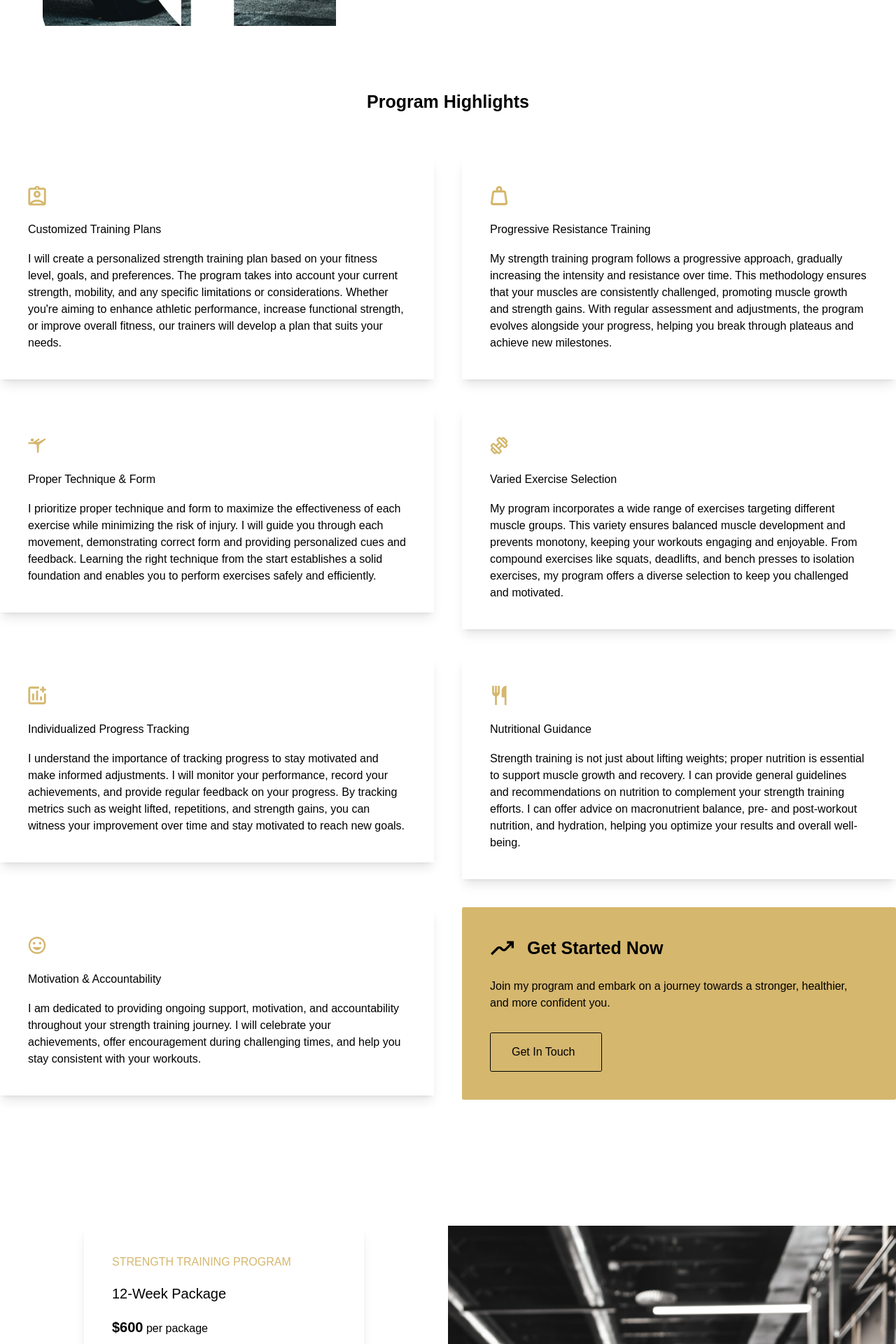
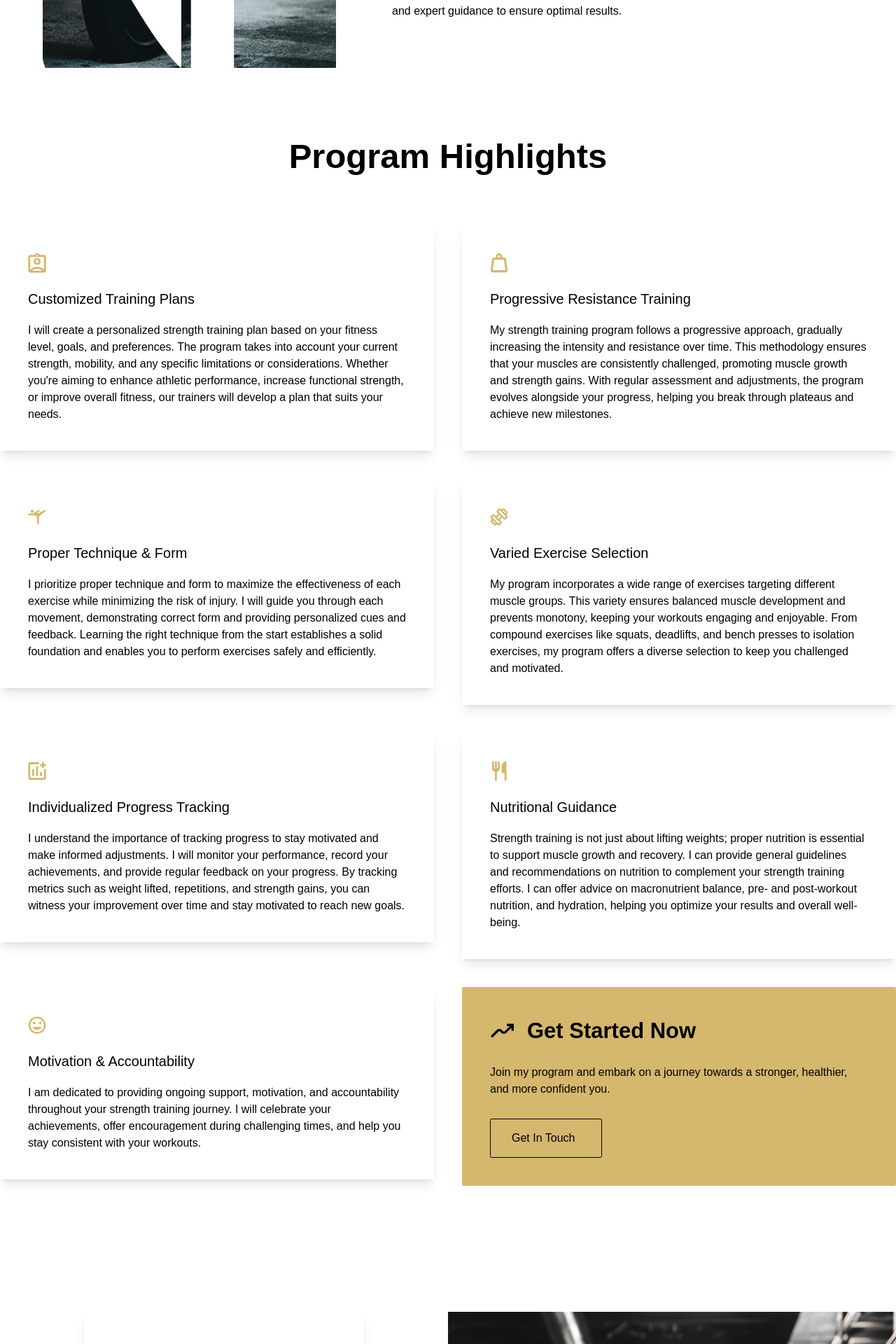
Before and after one commit to StuartMolnar/kevin-ye, a Next.js app: page /strength-training in a window 1280 px wide. Shown: the part 660-2580 px from the top of the page at 70% size. Built offline with nearby package versions, Linux system fonts and the light colour scheme.

Commit message:
desktop QA issues fixed

```diff
--- a/components/ClientStory.tsx
+++ b/components/ClientStory.tsx
@@ -17,7 +17,7 @@ type ClientStoryProps = {
           <img src="/hero-bar-gold.svg" alt="" className="w-[73px]  h-[5px]" />
           <img src="/hero-bar-black.svg" alt="" className="w-[73px] h-[5px] ml-1" />
         </div>
-        <div className="mt-[24px] md:mt-[40px] px-2 space-y-5 max-h-[450px] lg:max-h-[10000px] overflow-auto">
+        <div className="mt-[24px] md:mt-[40px] space-y-5 max-h-[450px] lg:max-h-[10000px] overflow-auto">
           {paragraphedDescription}
         </div>
       </div>
--- a/components/ServicesCarousel.tsx
+++ b/components/ServicesCarousel.tsx
@@ -115,12 +115,12 @@ const ServicesCarousel = () => {
         </div>
       </div>
 
-      <div className='relative flex pt-[40px] md:pt-[90px]'>
+      <div className='relative flex pt-[40px] mx-auto md:pt-[90px] max-w-[2000px]'>
         <div className={currentSlide === 0 ? "hidden" : "hidden md:block z-30 absolute left-16 top-1/2 transform -translate-y-1/2"}>
           <CarouselArrow initialSrc="/carousel-arrow-left.svg" hoverSrc="/carousel-arrow-left-hover.svg" onClick={handlePrev}/>
         </div>
 
-        <Slider {...settings} ref={sliderRef} className="w-[calc(100%-20%)] mx-auto space-x-5 md:w-4/5 service-carousel">
+        <Slider {...settings} ref={sliderRef} className="w-[calc(100%-20%)] mx-auto space-x-5 md:w-4/5 max-w-[1850px] service-carousel">
           {services.map((service, index) => (
               <div key={index} className="">
                   <ServiceCard
--- a/pages/strength-training.tsx
+++ b/pages/strength-training.tsx
@@ -9,16 +9,16 @@ export default function StrengthTraining() {
 
       <Navbar />
 
-      <main className="min-h-screen font-normal text-black bg-white font-poppins text-body pt-[185px]">
+      <main className="min-h-screen font-normal text-black bg-white font-poppins text-body pt-[185px] mt-[60px]">
 
         <section className="flex">
           <img src="/services/strength-training-hero-image.jpg" alt="" className="object-cover w-3/5 max-h-[40vw]" />
           <div className="flex flex-col items-center justify-center w-full">
             <div className="flex flex-col max-w-[900px] px-20">
-              <p className="font-medium text-header-sub text-gold">
+              <p className="font-medium text-header-sub md:text-header-sub-dsk text-gold">
                 STRENGTH TRAINING PROGRAM
               </p>
-              <h1 className="pt-3 font-bold text-h1">Become stronger, fitter, and more confident</h1>
+              <h1 className="pt-3 font-bold text-h1 md:text-h1-dsk">Become stronger, fitter, and more confident</h1>
               <div className="flex pt-3">
                   <img src="/about-bar-gold.svg" alt="" className="w-24 h-3" />
                   <img src="/about-bar-black.svg" alt="" className="w-24 h-3 -ml-1" />
@@ -31,54 +31,54 @@ export default function StrengthTraining() {
           </div>
         </section>
 
-        <section className="flex flex-col items-center pt-[90px]">
-          <h1 className="font-bold text-h1">Program Highlights</h1>
+        <section id="program-highlights-section" className="flex flex-col items-center pt-[90px]">
+          <h1 className="font-bold text-h1 md:text-h1-dsk">Program Highlights</h1>
           <div className="grid items-start grid-cols-1 md:grid-cols-2 max-w-[1500px] md:gap-10 pt-[60px]">
             <div className="flex flex-col col-span-1 p-10 pt-0 shadow-lg md:pt-10">
               <img src="/services/avatar-icon.svg" alt="" className="w-[26px] h-[29px]" />
-              <p className="font-medium text-header-sub pt-[22px]">Customized Training Plans</p>
+              <p className="font-medium text-header-sub md:text-header-sub-dsk pt-[22px]">Customized Training Plans</p>
               <p className="pt-[18px]">
                 I will create a personalized strength training plan based on your fitness level, goals, and preferences. The program takes into account your current strength, mobility, and any specific limitations or considerations. Whether you&apos;re aiming to enhance athletic performance, increase functional strength, or improve overall fitness, our trainers will develop a plan that suits your needs.
               </p>
             </div>
             <div className="flex flex-col col-span-1 p-10 pt-0 shadow-lg md:pt-10">
               <img src="/services/weight-icon.svg" alt="" className="w-[26px] h-[29px]" />
-              <p className="font-medium text-header-sub pt-[22px]">Progressive Resistance Training</p>
+              <p className="font-medium text-header-sub md:text-header-sub-dsk pt-[22px]">Progressive Resistance Training</p>
               <p className="pt-[18px]">
                 My strength training program follows a progressive approach, gradually increasing the intensity and resistance over time. This methodology ensures that your muscles are consistently challenged, promoting muscle growth and strength gains. With regular assessment and adjustments, the program evolves alongside your progress, helping you break through plateaus and achieve new milestones.
               </p>
             </div>
             <div className="flex flex-col col-span-1 p-10 pt-0 shadow-lg md:pt-10">
               <img src="/services/gymnast-icon.svg" alt="" className="w-[26px] h-[29px]" />
-              <p className="font-medium text-header-sub pt-[22px]">Proper Technique & Form</p>
+              <p className="font-medium text-header-sub md:text-header-sub-dsk pt-[22px]">Proper Technique & Form</p>
               <p className="pt-[18px]">
                 I prioritize proper technique and form to maximize the effectiveness of each exercise while minimizing the risk of injury. I will guide you through each movement, demonstrating correct form and providing personalized cues and feedback. Learning the right technique from the start establishes a solid foundation and enables you to perform exercises safely and efficiently.
               </p>
             </div>
             <div className="flex flex-col col-span-1 p-10 pt-0 shadow-lg md:pt-10">
               <img src="/services/dumbell-icon.svg" alt="" className="w-[26px] h-[29px]" />
-              <p className="font-medium text-header-sub pt-[22px]">Varied Exercise Selection</p>
+              <p className="font-medium text-header-sub md:text-header-sub-dsk pt-[22px]">Varied Exercise Selection</p>
               <p className="pt-[18px]">
                 My program incorporates a wide range of exercises targeting different muscle groups. This variety ensures balanced muscle development and prevents monotony, keeping your workouts engaging and enjoyable. From compound exercises like squats, deadlifts, and bench presses to isolation exercises, my program offers a diverse selection to keep you challenged and motivated.
               </p>
             </div>
             <div className="flex flex-col col-span-1 p-10 pt-0 shadow-lg md:pt-10">
               <img src="/services/chart-icon.svg" alt="" className="w-[26px] h-[29px]" />
-              <p className="font-medium text-header-sub pt-[22px]">Individualized Progress Tracking</p>
+              <p className="font-medium text-header-sub md:text-header-sub-dsk pt-[22px]">Individualized Progress Tracking</p>
               <p className="pt-[18px]">
                I understand the importance of tracking progress to stay motivated and make informed adjustments. I will monitor your performance, record your achievements, and provide regular feedback on your progress. By tracking metrics such as weight lifted, repetitions, and strength gains, you can witness your improvement over time and stay motivated to reach new goals.
               </p>
             </div>
             <div className="flex flex-col col-span-1 p-10 pt-0 shadow-lg md:pt-10">
               <img src="/services/cutlery-icon.svg" alt="" className="w-[26px] h-[29px]" />
-              <p className="font-medium text-header-sub pt-[22px]">Nutritional Guidance</p>
+              <p className="font-medium text-header-sub md:text-header-sub-dsk pt-[22px]">Nutritional Guidance</p>
               <p className="pt-[18px]">
                Strength training is not just about lifting weights; proper nutrition is essential to support muscle growth and recovery. I can provide general guidelines and recommendations on nutrition to complement your strength training efforts. I can offer advice on macronutrient balance, pre- and post-workout nutrition, and hydration, helping you optimize your results and overall well-being.
               </p>
             </div>
             <div className="flex flex-col col-span-1 p-10 pt-0 shadow-lg md:pt-10">
               <img src="/services/smiley-icon.svg" alt="" className="w-[26px] h-[29px]" />
-              <p className="font-medium text-header-sub pt-[22px]">Motivation & Accountability</p>
+              <p className="font-medium text-header-sub md:text-header-sub-dsk pt-[22px]">Motivation & Accountability</p>
               <p className="pt-[18px]">
                I am dedicated to providing ongoing support, motivation, and accountability throughout your strength training journey. I will celebrate your achievements, offer encouragement during challenging times, and help you stay consistent with your workouts.
               </p>
@@ -86,7 +86,7 @@ export default function StrengthTraining() {
             <div className="flex flex-col col-span-1 p-10 mt-10 md:mt-0 bg-gold md:rounded-[2.5px]">
               <div className="flex items-center">
                 <img src="/services/upward-arrow-icon.svg" alt="" className="w-[35px] h-[35px] mr-[18px]" />
-                <h2 className="font-bold text-h2">
+                <h2 className="font-bold text-h2 md:text-h2-dsk">
                   Get Started Now
                 </h2>
               </div>
@@ -103,14 +103,14 @@ export default function StrengthTraining() {
         <section className="flex pt-[180px] pb-10 justify-center">
           <div className="flex flex-col items-center w-1/2">
             <div className="p-10 shadow-lg">
-              <p className="font-medium text-header-sub text-gold">
+              <p className="font-medium text-header-sub md:text-header-sub-dsk text-gold">
                 STRENGTH TRAINING PROGRAM
               </p>
-              <h3 className="text-h3 font-medium pt-[18px]">
+              <h3 className="text-h3 md:text-h3-dsk font-medium pt-[18px]">
                 12-Week Package
               </h3>
               <p className="pt-[18px]">
-                <span className="font-bold text-h3">$600</span> per package
+                <span className="font-bold text-h3 md:text-h3-dsk">$600</span> per package
               </p>
               <div className="flex pt-[30px]">
                 <img src="/services/program-bar-gold.svg" alt="" className="w-[160px] h-3" />
@@ -123,14 +123,14 @@ export default function StrengthTraining() {
               </ul>
             </div>
             <div className="p-10 mt-10 shadow-lg">
-              <p className="font-medium text-header-sub text-gold">
+              <p className="font-medium text-header-sub md:text-header-sub-dsk text-gold">
                 STRENGTH TRAINING PROGRAM
               </p>
               <h3 className="text-h3 font-medium pt-[18px]">
                 16-Week Package
               </h3>
               <p className="pt-[18px]">
-                <span className="font-bold text-h3">$720</span> per package
+                <span className="font-bold text-h3 md:text-h3-dsk">$720</span> per package
               </p>
               <div className="flex pt-[30px]">
                 <img src="/services/program-bar-gold.svg" alt="" className="w-[160px] h-3" />
@@ -147,10 +147,10 @@ export default function StrengthTraining() {
             <div className="mt-20">
 
               <div className="bg-black text-white inline-block max-w-[190px] px-[30px] py-[15px]">Contact Me Now</div>
-              <h2 className="pt-10 font-bold text-h2">
+              <h2 className="pt-10 font-bold text-h2 md:text-h2-dsk">
                 (778)-1234-5678
               </h2>
-              <h2 className="pb-10 font-bold text-h2">
+              <h2 className="pb-10 font-bold text-h2 md:text-h2-dsk">
                 kevinye@email.com
               </h2>
               <Copyright />
--- a/tailwind.config.js
+++ b/tailwind.config.js
@@ -48,6 +48,9 @@ module.exports = {
       colors: {
         gold: '#D5B76E',
       },
+      boxShadow: {
+        'custom': '0px 2px 25px 1px rgba(0, 0, 0, 0.05)'
+      },
       maxWidth: {
         '112': '28rem', /* 448px */
       },
```
Also changed, not shown: components/Hero.tsx (+4 -4 lines), components/ServiceCard.tsx (+5 -8 lines), pages/index.tsx (+19 -37 lines).
